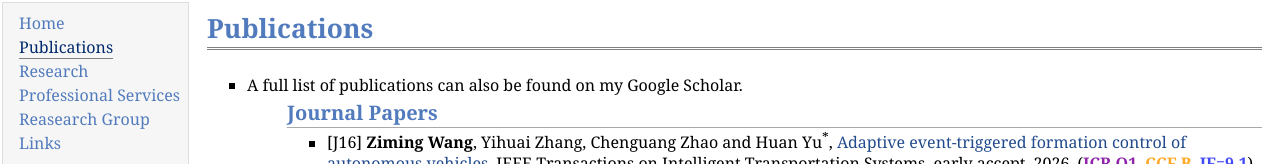
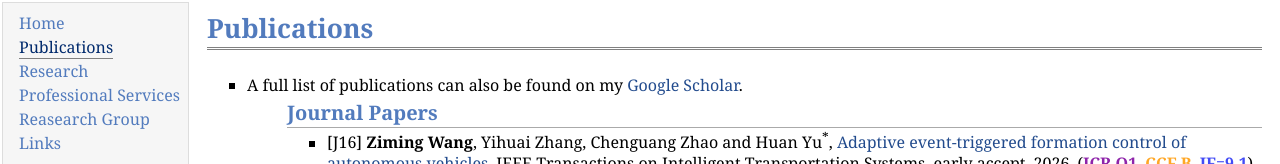
Before and after one commit to wwwangziming/wwwangziming.github.io, a plain HTML site: page research.html in a window 1280 px wide. Shown: the top 164 px of the page. Drawn offline with Linux system fonts and the light colour scheme.

Commit message:
Update research.html
cs

```diff
--- a/research.html
+++ b/research.html
@@ -23,7 +23,7 @@
 <h1>Publications</h1>
 </div>
 <ul>
-<li><p>A full list of publications can also be found on my Google Scholar.</p>
+<li><p>A full list of publications can also be found on my <a href="https://scholar.google.com/citations?user=yCQR4BQAAAAJ&hl=zh-CN">Google Scholar</a>.</p>
 <ul>
 <h2>Journal Papers</h2>
 <ul>
```
